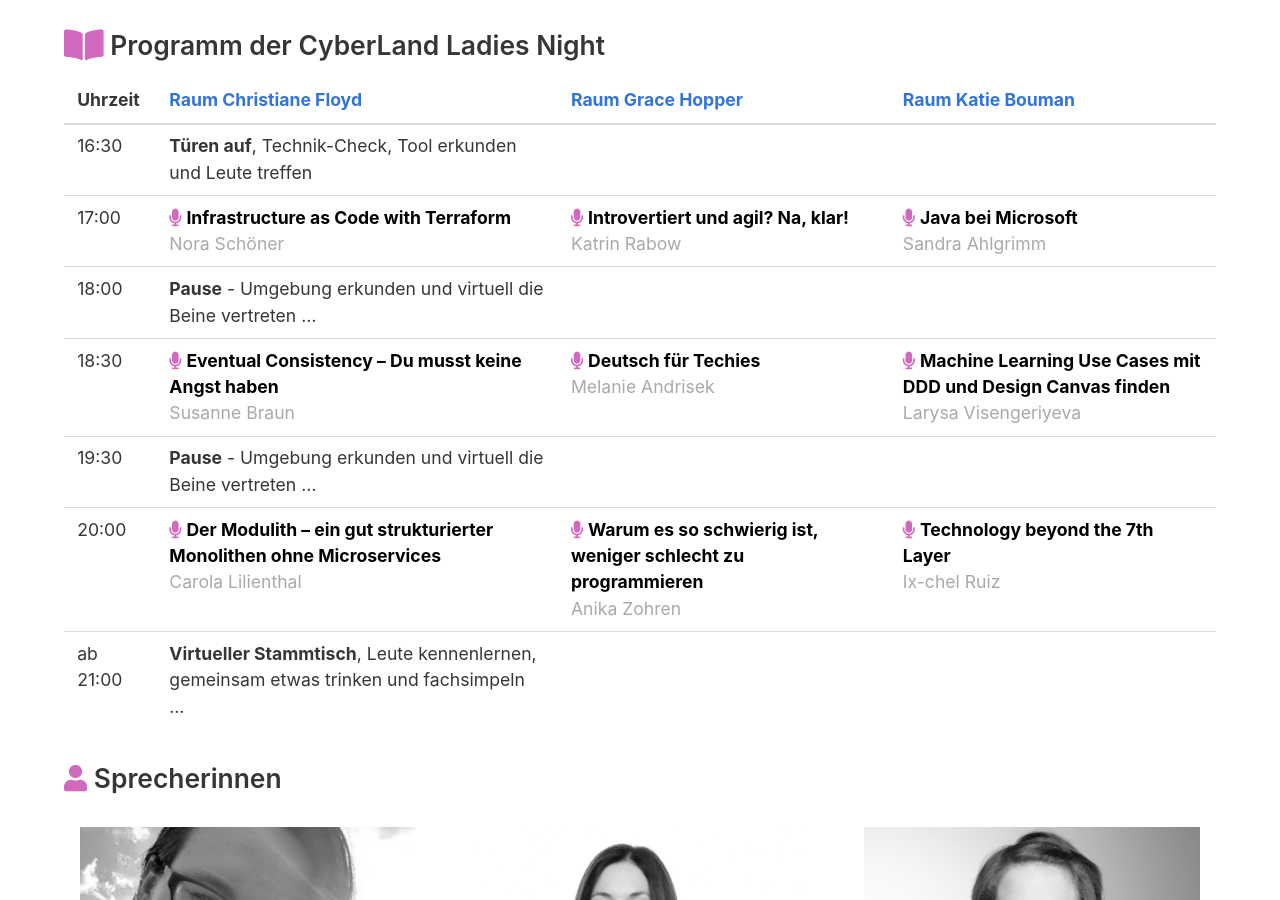
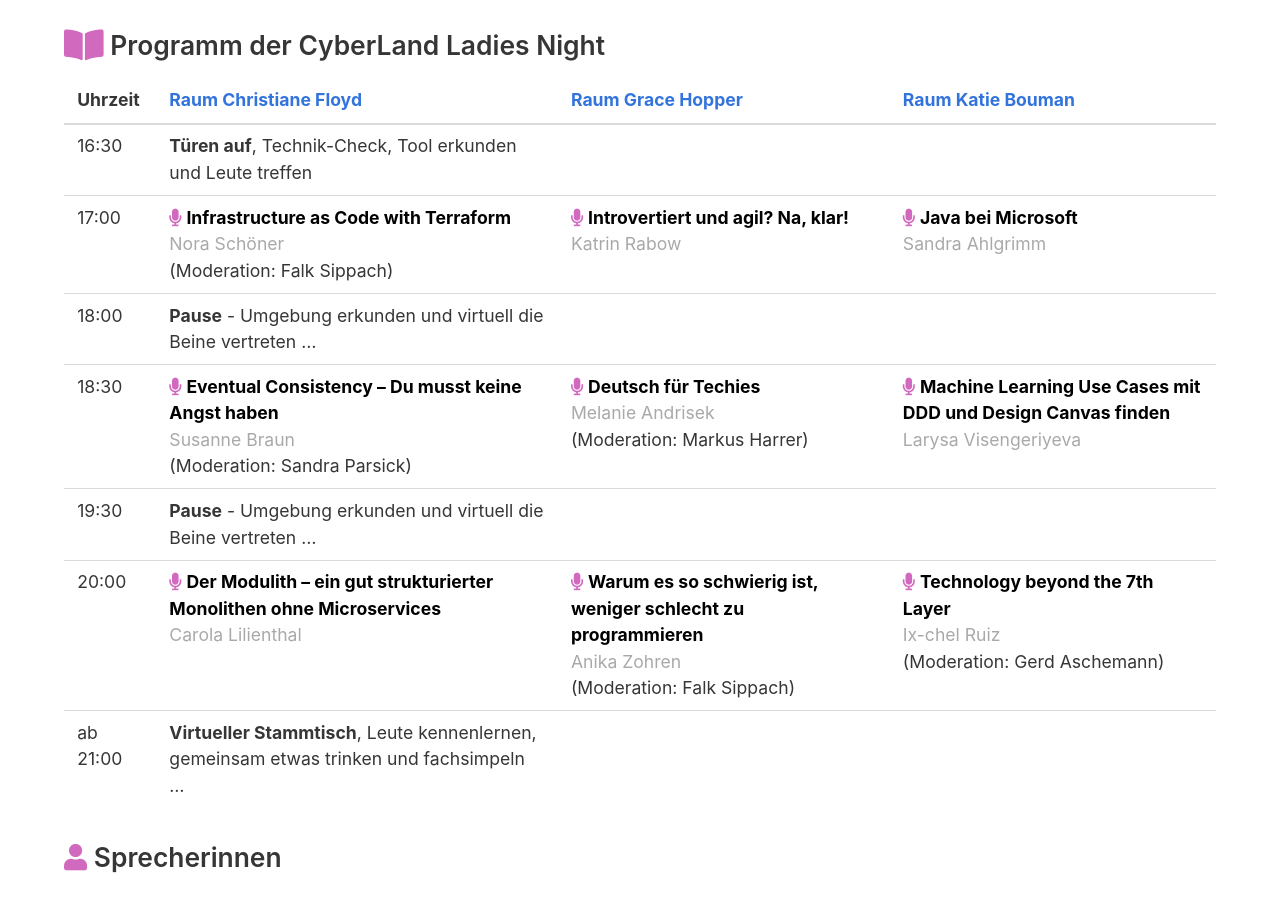
Before and after one commit to CyberLandConf/CyberLandConf.github.io, a Jekyll site: the page built from pages/events/2021-01-cyberland-ladies-night.md, in a window 1280 px wide and 900 px high, scrolled down 656 px. Built offline with Jekyll 4.4.1, drawn with Linux system fonts in a browser that asks for light colours.

Commit message:
moderation added

```diff
--- a/_sessions/session-22.md
+++ b/_sessions/2021-01-ladies-night/session-22.md
@@ -4,6 +4,7 @@
   abstract: >
     Being able to script my infrastructure is an awesome feature I don't want to miss anymore. Over two years ago I started with Terraform and I'm still in love, but run through some pain points, as well. In this session I want to give you an introduction to scripting your infrastructure with Terraform, talking about best practises as well as tipps and tricks and what I like & don't like. I'll mainly focus on deploying infrastructure to AWS, but Terraform can be used for multiple providers. So let's explore together how far we can go with IaC - Infrastructure as Code. This session requires at least basic understanding of Cloud Computing.
   speaker-id: 'nora-schoener'
+  moderator-id: 'falk-sippach'
   meetupId: cyberland-ladies-night
   layout: session
 ---
--- a/_sessions/session-23.md
+++ b/_sessions/2021-01-ladies-night/session-23.md
@@ -4,6 +4,7 @@
   abstract: >
     Der Trend zu hochskalierenden Cloud-Anwendungen, die stark auf datengetriebene Features setzen, ist ungebrochen. Dadurch laufen immer mehr Anwendungen nur noch unter Eventual Consistency. Nebenläufige Änderungsoperationen auf inkonsistenten, replizierten Datenbeständen können allerdings zu schweren Replikations-Anomalien wie Lost Updates führen. Das Implementieren korrekter Merge-Logik im Fall von Schreibkonflikten ist eine große Fehlerquelle und selbst für sehr erfahrene Software-Architekt*innen eine Herausforderung. Basierend auf unseren Erfahrungen aus verschiedenen Kunden- und Forschungsprojekten entwickeln wir Architektur-Empfehlungen und Entwurfsmuster für das Design von Anwendungen, die unter Eventual Consistency laufen. Parallel treiben wir die Entwicklung eines Open-Source-Replikations-Frameworks, welches unsere Methoden unterstützt, voran. Der Vortrag gibt konkrete Hilfestellungen für Architekt*innen und beinhaltet eine Demo-Session.
   speaker-id: 'susanne-braun'
+  moderator-id: 'sandra-parsick'
   meetupId: cyberland-ladies-night
   layout: session
 ---
--- a/_sessions/session-24.md
+++ b/_sessions/2021-01-ladies-night/session-24.md
@@ -7,6 +7,7 @@
     Ich berichte in meinem Vortrag über meine Erfahrung mit dem Verlassen der Stufe der Unbewussten Inkompetenz und wie der darauf folgende Weg mehr als nur ein Verlassen der Komfortzone bedeutet.
     Denn entweder ruiniert der Programmierer seine Work-Life-Balance, indem er versucht in seiner Freizeit seine Lücken zu füllen. Oder er nervt seine Vorgesetzten mit dem Bedarf nach Schulungen, Weiterbildungen oder Zeit zum einarbeiten und lernen. Das ist gerade bei Firmen, die im Projektgeschäft tätig sind, nicht unbedingt willkommen.
   speaker-id: 'anika-zohren'
+  moderator-id: 'falk-sippach'
   meetupId: cyberland-ladies-night
   layout: session
 ---
--- a/_sessions/session-25.md
+++ b/_sessions/2021-01-ladies-night/session-25.md
@@ -4,6 +4,7 @@
   abstract: >
     Es ist egal, ob es sich um Code in einer Programmiersprache oder um Texte in einer Natürlichen Sprache handelt: Es geht es darum, sich möglichst präzise und verständlich auszudrücken. 10 einfache Schreibregeln helfen dabei, klare und verständliche Texte zu schreiben, die Coder, PO und auch die Kunden verstehen.
   speaker-id: 'melanie-andrisek'
+  moderator-id: 'markus-harrer'
   meetupId: cyberland-ladies-night
   layout: session
   slidesLink: https://speakerdeck.com/aelindara/deutsch-fur-techies
--- a/_sessions/session-30.md
+++ b/_sessions/2021-01-ladies-night/session-30.md
@@ -16,5 +16,6 @@
 
     In this session we will explore and discuss where are the most compelling challenges of software development and our professional careers.
   speaker-id: 'ixchel-ruiz'
+  moderator-id: 'gerd-aschemann'
   layout: session
 ---
```
Also changed, not shown: _sessions/2021-01-ladies-night/session-26.md (renamed from _sessions/session-26.md), _sessions/2021-01-ladies-night/session-27.md (renamed from _sessions/session-27.md), _sessions/2021-01-ladies-night/session-28.md (renamed from _sessions/session-28.md), _sessions/2021-01-ladies-night/session-29.md (renamed from _sessions/session-29.md).
